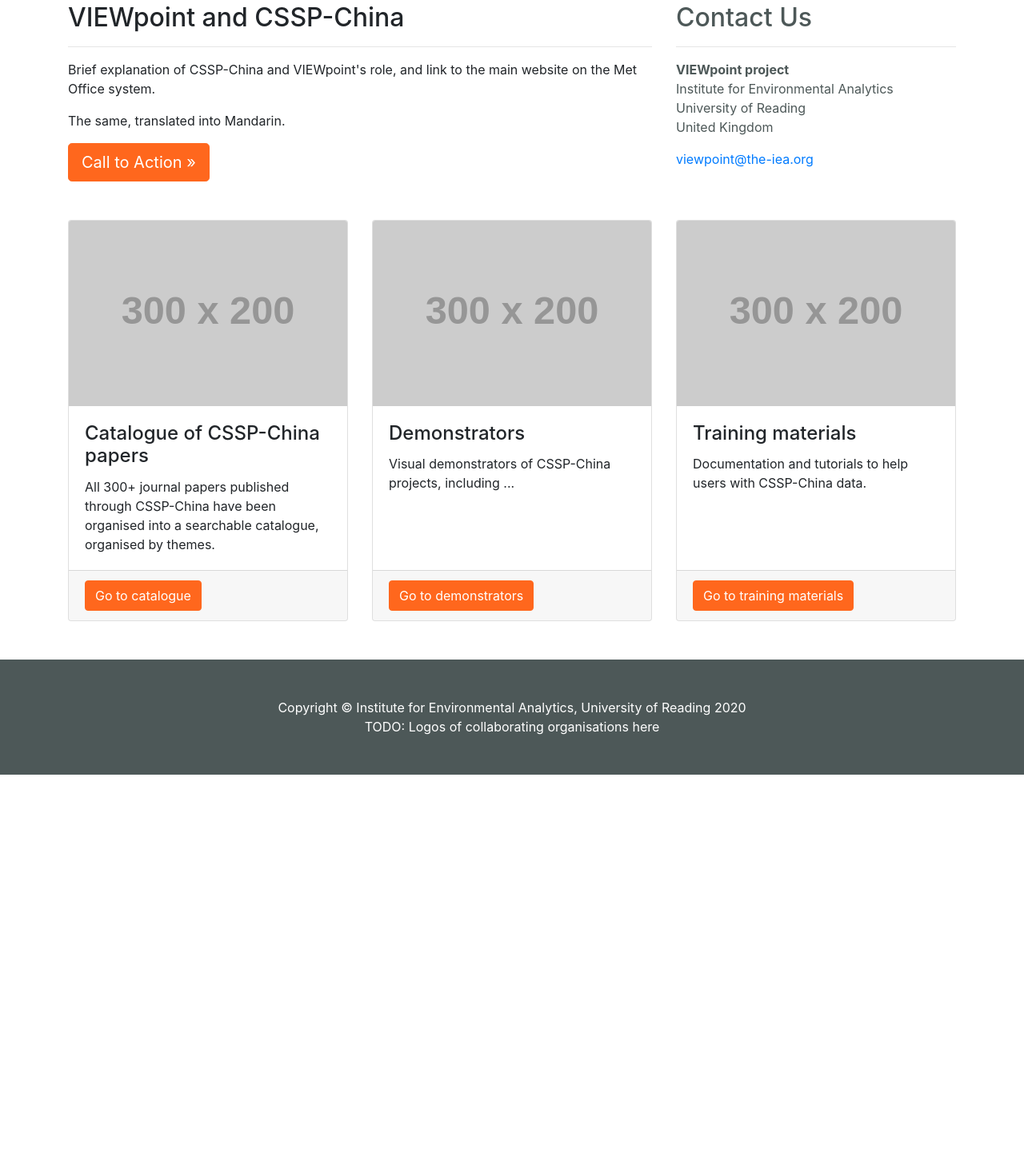
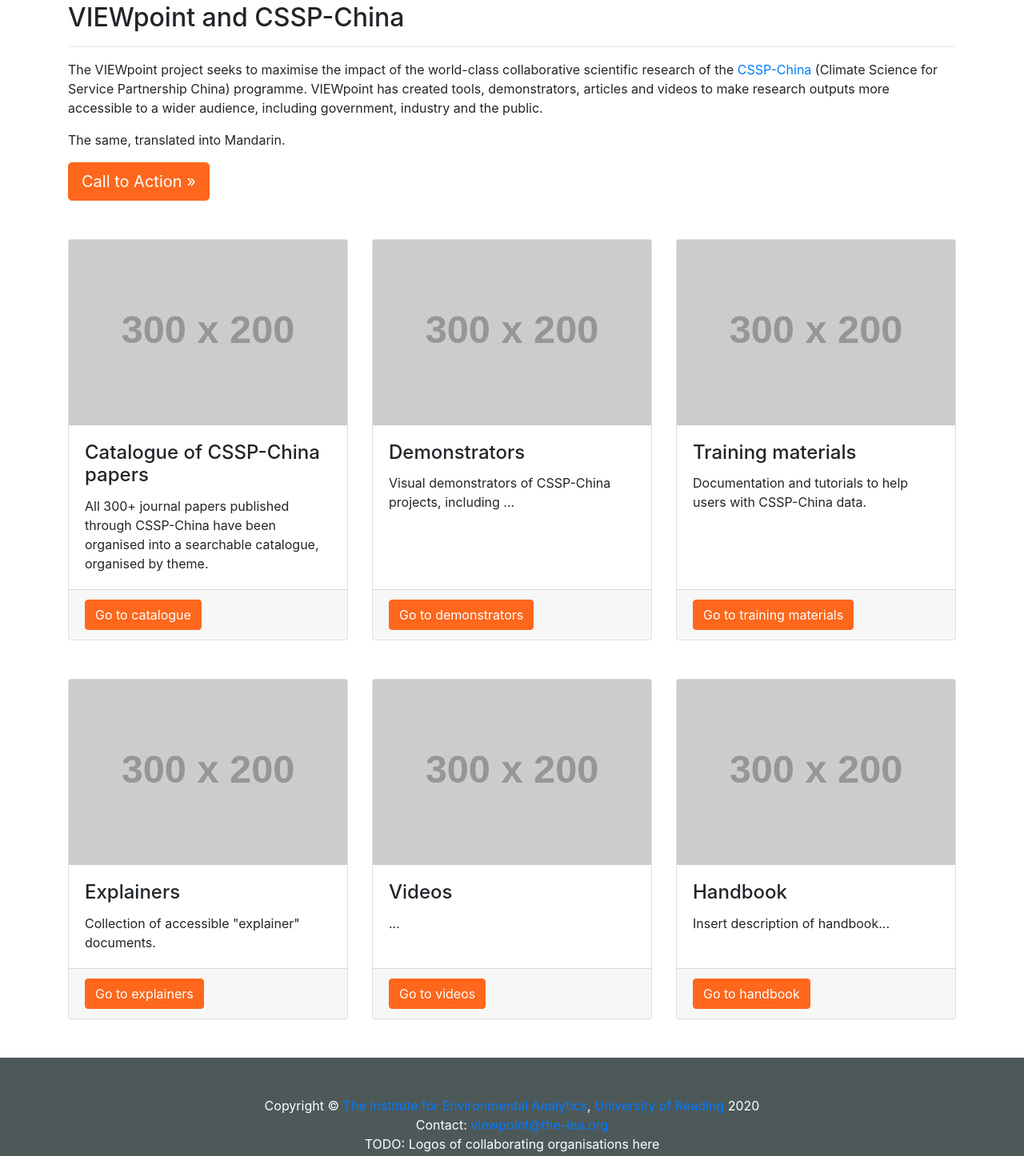
Before and after one commit to jonblower/viewpoint-website-test, a website: page index.html in a window 1280 px wide. Shown: the part 547-1993 px from the top of the page at 80% size. Before the commit the page ends 1516 px from the top, so only its background shows below. Drawn offline with Linux system fonts and the light colour scheme; placeholder pictures from the web are drawn by us.

Commit message:
Updates to strapline, text and menu

```diff
--- a/index.html
+++ b/index.html
@@ -46,6 +46,15 @@
           <li class="nav-item">
             <a class="nav-link" href="#">Training material</a>
           </li>
+          <li class="nav-item">
+            <a class="nav-link" href="#">Explainers</a>
+          </li>
+          <li class="nav-item">
+            <a class="nav-link" href="#">Videos</a>
+          </li>
+          <li class="nav-item">
+            <a class="nav-link" href="#">Handbook</a>
+          </li>
         </ul>
       </div>
     </div>
@@ -59,8 +68,8 @@
           <img src="img/VIEWpoint Logo 02_300dpi-01 - cropped.png" width="80%"/>
           <!--h1 class="display-4 text-white mt-5 mb-2">VIEWpoint</h1-->
           <p class="lead mb-5 text-viewpoint-header">
-            Snappy summary of VIEWpoint in English.<br />
-            Snappy summary of VIEWpoint in Mandarin.
+            A showcase for the Climate Science for Service Partnership with China<br />
+            (Same in Mandarin)
           </p>
         </div>
       </div>
@@ -71,29 +80,12 @@
   <div class="container">
 
     <div class="row">
-      <div class="col-md-8 mb-5">
+      <div class="col-md-12 mb-5">
         <h2>VIEWpoint and CSSP-China</h2>
         <hr>
-        <p>Brief explanation of CSSP-China and VIEWpoint's role, and link to the main website on the Met Office system.</p>
+        <p>The VIEWpoint project seeks to maximise the impact of the world-class collaborative scientific research of the <a href="https://www.metoffice.gov.uk/research/approach/collaboration/newton/cssp-china/index">CSSP-China</a> (Climate Science for Service Partnership China) programme. VIEWpoint has created tools, demonstrators, articles and videos to make research outputs more accessible to a wider audience, including government, industry and the public.</p>
         <p>The same, translated into Mandarin.</p>
         <a class="btn btn-primary btn-lg" href="#">Call to Action &raquo;</a>
-      </div>
-      <div class="col-md-4 mb-5 contact-us">
-        <h2>Contact Us</h2>
-        <hr>
-        <address>
-          <strong>VIEWpoint project</strong>
-          <br>Institute for Environmental Analytics
-          <br>University of Reading
-          <br>United Kingdom
-        </address>
-        <address>
-          <!--abbr title="Phone">P:</abbr>
-          (123) 456-7890
-          <br-->
-          <!--abbr title="Email">E:</abbr-->
-          <a href="mailto:viewpoint@the-iea.org">viewpoint@the-iea.org</a>
-        </address>
       </div>
     </div>
     <!-- /.row -->
@@ -104,7 +96,7 @@
           <img class="card-img-top" src="https://placehold.it/300x200" alt="">
           <div class="card-body">
             <h4 class="card-title">Catalogue of CSSP-China papers</h4>
-            <p class="card-text">All 300+ journal papers published through CSSP-China have been organised into a searchable catalogue, organised by themes.</p>
+            <p class="card-text">All 300+ journal papers published through CSSP-China have been organised into a searchable catalogue, organised by theme.</p>
           </div>
           <div class="card-footer">
             <a href="#" class="btn btn-primary">Go to catalogue</a>
@@ -138,13 +130,54 @@
     </div>
     <!-- /.row -->
 
+    <div class="row">
+      <div class="col-md-4 mb-5">
+        <div class="card h-100">
+          <img class="card-img-top" src="https://placehold.it/300x200" alt="">
+          <div class="card-body">
+            <h4 class="card-title">Explainers</h4>
+            <p class="card-text">Collection of accessible "explainer" documents.</p>
+          </div>
+          <div class="card-footer">
+            <a href="#" class="btn btn-primary">Go to explainers</a>
+          </div>
+        </div>
+      </div>
+      <div class="col-md-4 mb-5">
+        <div class="card h-100">
+          <img class="card-img-top" src="https://placehold.it/300x200" alt="">
+          <div class="card-body">
+            <h4 class="card-title">Videos</h4>
+            <p class="card-text">...</p>
+          </div>
+          <div class="card-footer">
+            <a href="#" class="btn btn-primary">Go to videos</a>
+          </div>
+        </div>
+      </div>
+      <div class="col-md-4 mb-5">
+        <div class="card h-100">
+          <img class="card-img-top" src="https://placehold.it/300x200" alt="">
+          <div class="card-body">
+            <h4 class="card-title">Handbook</h4>
+            <p class="card-text">Insert description of handbook...</p>
+          </div>
+          <div class="card-footer">
+            <a href="#" class="btn btn-primary">Go to handbook</a>
+          </div>
+        </div>
+      </div>
+    </div>
+    <!-- /.row -->
+
   </div>
   <!-- /.container -->
 
   <!-- Footer -->
   <footer class="py-5 bg-dark">
     <div class="container">
-      <p class="m-0 text-center text-white">Copyright &copy; Institute for Environmental Analytics, University of Reading 2020</p>
+      <p class="m-0 text-center text-white">Copyright &copy; <a href="https://www.the-iea.org">The Institute for Environmental Analytics</a>, <a href="https://www.reading.ac.uk">University of Reading</a> 2020</p>
+      <p class="m-0 text-center text-white">Contact: <a href="mailto:viewpoint@the-iea.org">viewpoint@the-iea.org</a></p>
       <p class="m-0 text-center text-white">TODO: Logos of collaborating organisations here</p>
     </div>
     <!-- /.container -->
```
Also changed, not shown: img/VIEWpoint Logo 02.png (added).
